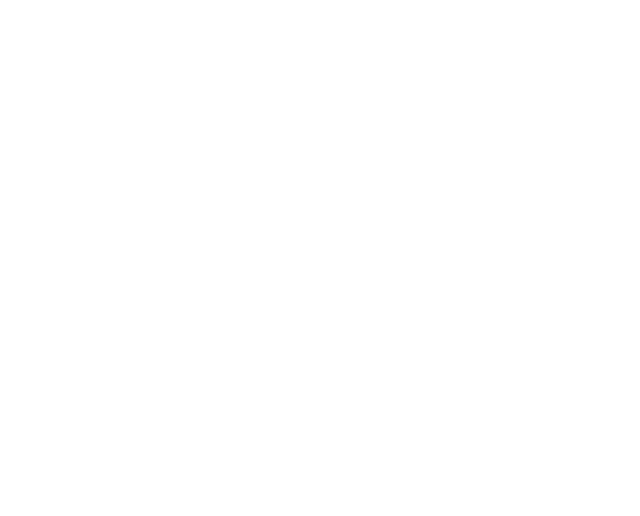
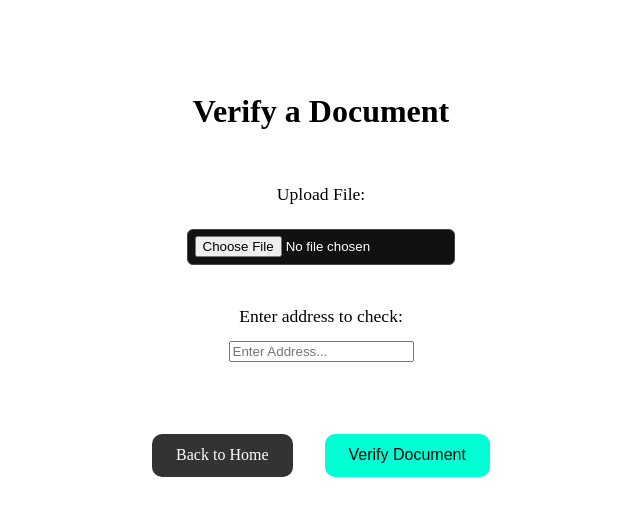
Before and after one commit to NikNator10/CRONotary, a plain HTML site: page frontend/verify.html in a window 1280 px wide. Shown: the whole page, without its empty margins (319-959 px from the left). Drawn offline with Linux system fonts and the light colour scheme.

Commit message:
feat(frontend): implemented document verification interface + css style

```diff
--- a/frontend/css/style.css
+++ b/frontend/css/style.css
@@ -81,11 +81,13 @@ label {
 }
 
 input[type="file"] {
+  margin-bottom: 25px;
   padding: 0.4rem;
   border-radius: 6px;
   border: 1px solid #444;
   background-color: #111;
   color: white;
+
 }
 
 .wallet-status {
@@ -137,3 +139,7 @@ input[type="file"] {
   font-size: 1rem;
   color: #ff0000;
 }
+
+#addressInput {
+  margin-top: -10px;
+}
--- a/frontend/verify.html
+++ b/frontend/verify.html
@@ -0,0 +1,41 @@
+<!DOCTYPE html>
+<html lang="de">
+<head>
+  <meta charset="UTF-8">
+  <meta name="viewport" content="width=device-width, initial-scale=1.0">
+  <title>Verify Document</title>
+  <link rel="stylesheet" href="css/style.css">
+</head>
+<body>
+  <div class="container">
+
+    <h1>Verify a Document</h1>
+
+        <div class="form-box">
+        <label for="fileInput">Upload File:</label>
+        <input type="file" id="fileInput" name="file">
+
+
+
+        <label for="addressInput">Enter address to check:</label>
+        <input type="text" id="addressInput" name="address" placeholder="Enter Address...">
+
+        <p id="status" class="status-text"></p>
+
+        </div>
+
+        <div class="btn-group">
+            <a href="index.html" class="btn secondary">Back to Home</a>
+            <button type="button" id="verifyBtn" class="btn primary">Verify Document</button>
+        </div>
+
+    </div>
+  <script src="https://cdn.jsdelivr.net/npm/ethers@5.7.2/dist/ethers.umd.min.js"></script>
+
+  <script src="https://cdn.jsdelivr.net/npm/ethers@5.7.2/dist/ethers.umd.min.js"></script>
+  <script src="js/hash.js"></script>
+  <script src="js/contract.js"></script>
+  <script src="js/web3.js"></script>
+  <script src="js/verify.js"></script>
+</body>
+</html>
```
